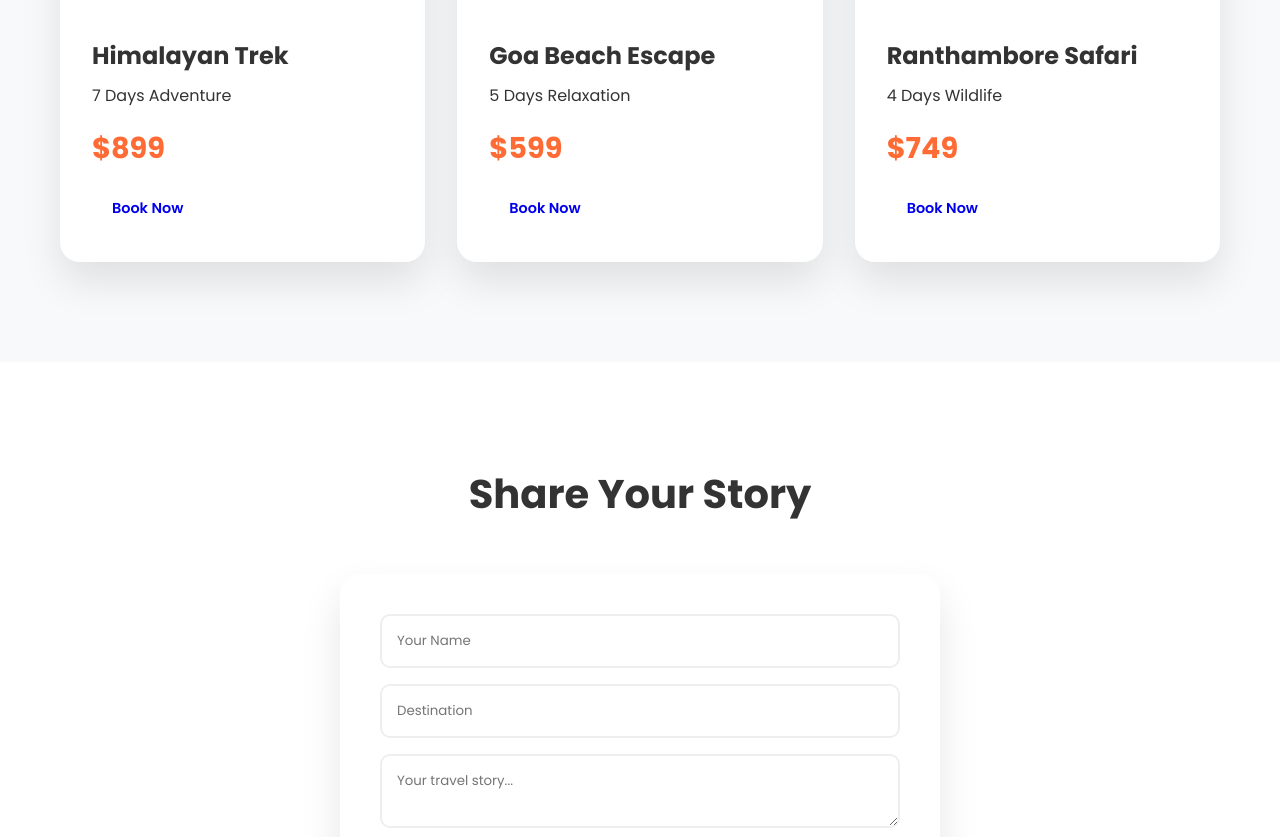
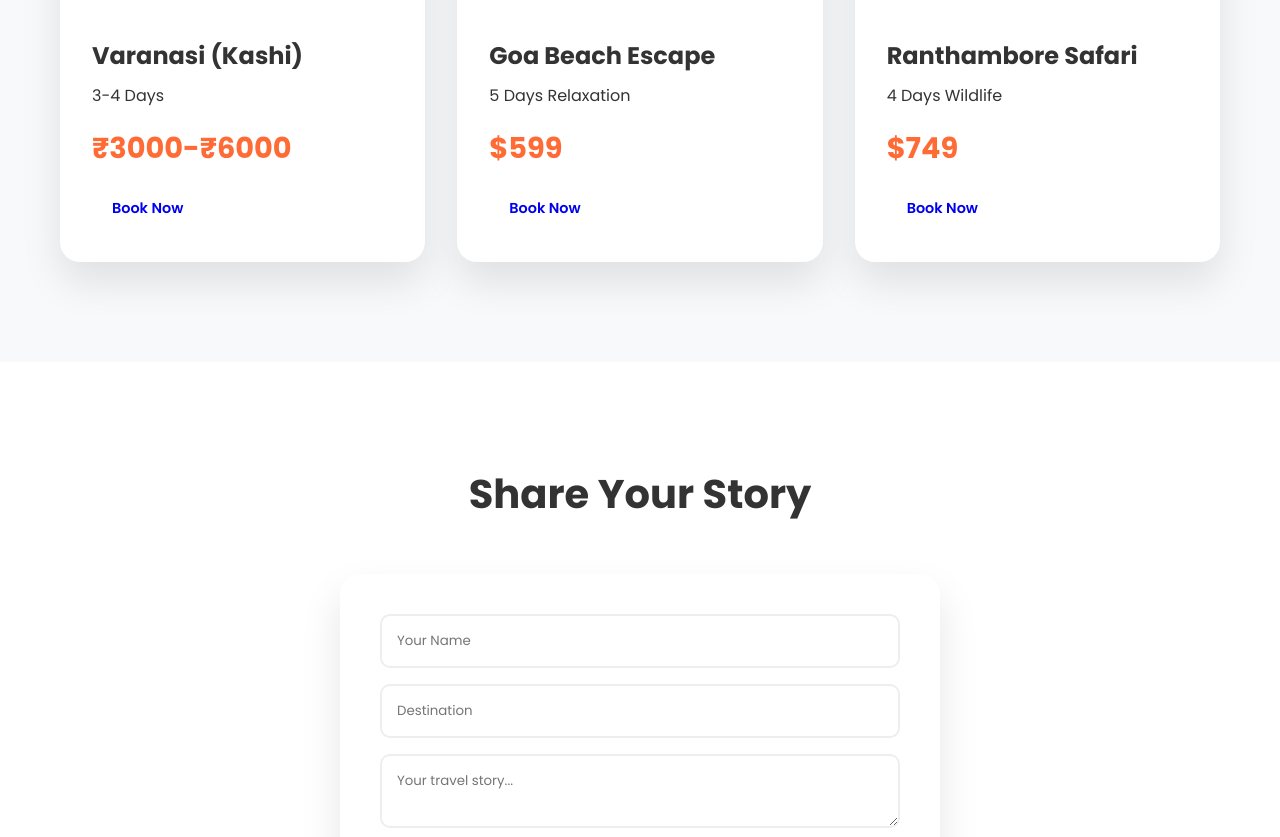
Before and after one commit to charli1079/hodophile-travel, a website: page public/index.html in a window 1280 px wide. Shown: the part 1265-2102 px from the top of the page. Drawn offline with Linux system fonts and the light colour scheme; no server answers.

Commit message:
Update index.html

```diff
--- a/public/index.html
+++ b/public/index.html
@@ -50,9 +50,9 @@
                 <div class="tour-card">
                     <img src="https://images.unsplash.com/photo-1506905925346-21bda4d32df4?w=400&h=250&fit=crop" alt="Himalayas">
                     <div class="tour-info">
-                        <h3>Himalayan Trek</h3>
-                        <p>7 Days Adventure</p>
-                        <div class="tour-price">$899</div>
+                        <h3>Varanasi (Kashi)</h3>
+                        <p>3-4 Days</p>
+                        <div class="tour-price">₹3000-₹6000</div>
                         <a href="https://wa.me/+916202255617?text=Hi%20Hodophile!%20Himalayan%20Trek%20booking" class="btn btn-small" target="_blank">Book Now</a>
                     </div>
                 </div>
```
